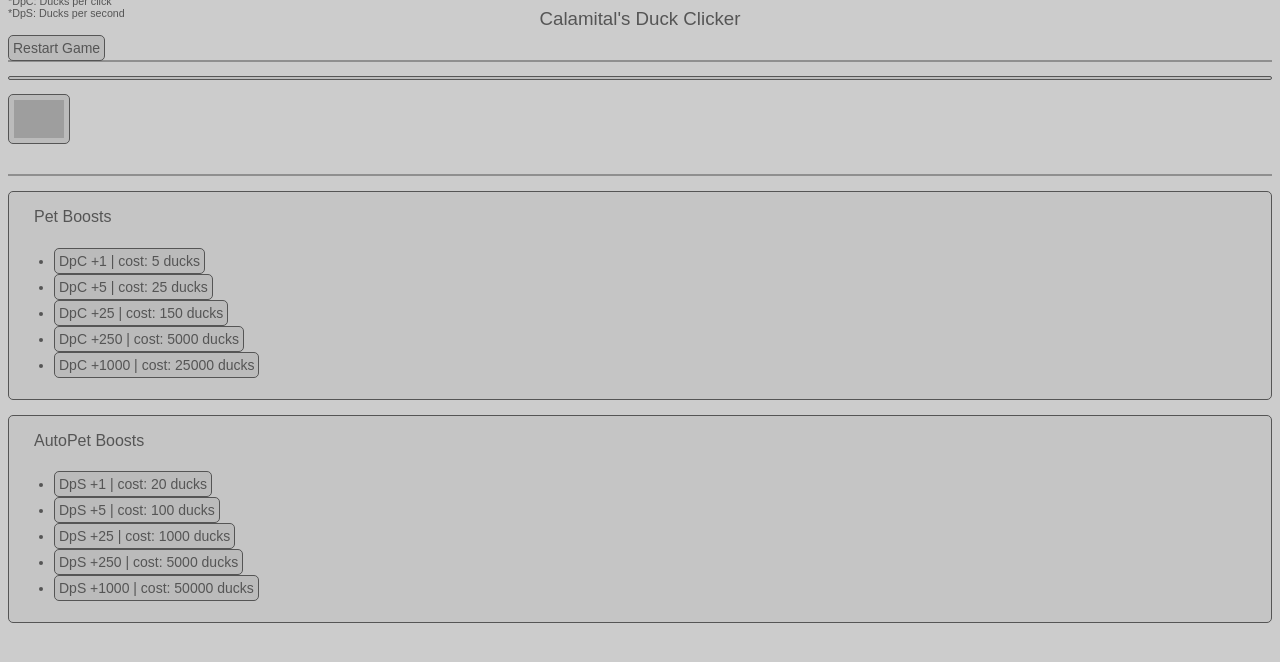
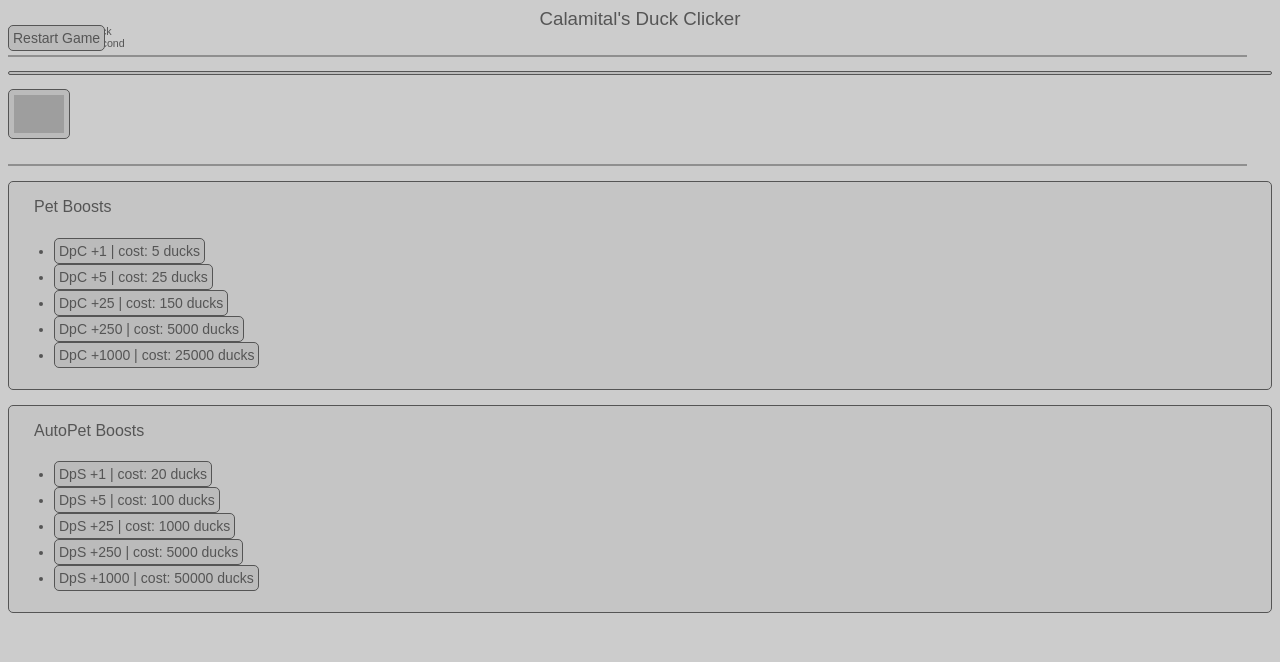
Before and after one commit to Calamital/Calamitals-Duck-Clicker, a plain HTML site: page index.html in a window 1280 px wide. Drawn offline with Linux system fonts and the light colour scheme; grey boxes are pictures that could not be loaded.

Commit message:
Update style.css

```diff
--- a/style.css
+++ b/style.css
@@ -17,7 +17,7 @@ img:hover {
 hr {
   border: 1px solid #555555;
   opacity: 0.5;
-  margin: 30px 0px 0px 0px;
+  margin: 25px 25px 0px 0px;
 }
 
 .click-button {
@@ -28,7 +28,7 @@ hr {
 
 .end-button {
   position: absolute;
-  top: 35px;
+  top: 25px;
 }
 
 h3 {
@@ -106,7 +106,7 @@ button:hover {
 h6 {
   font-weight: normal;
   position: absolute;
-  top: -30px;
+  top: 0px;
 }
 
 .autohead {
```
